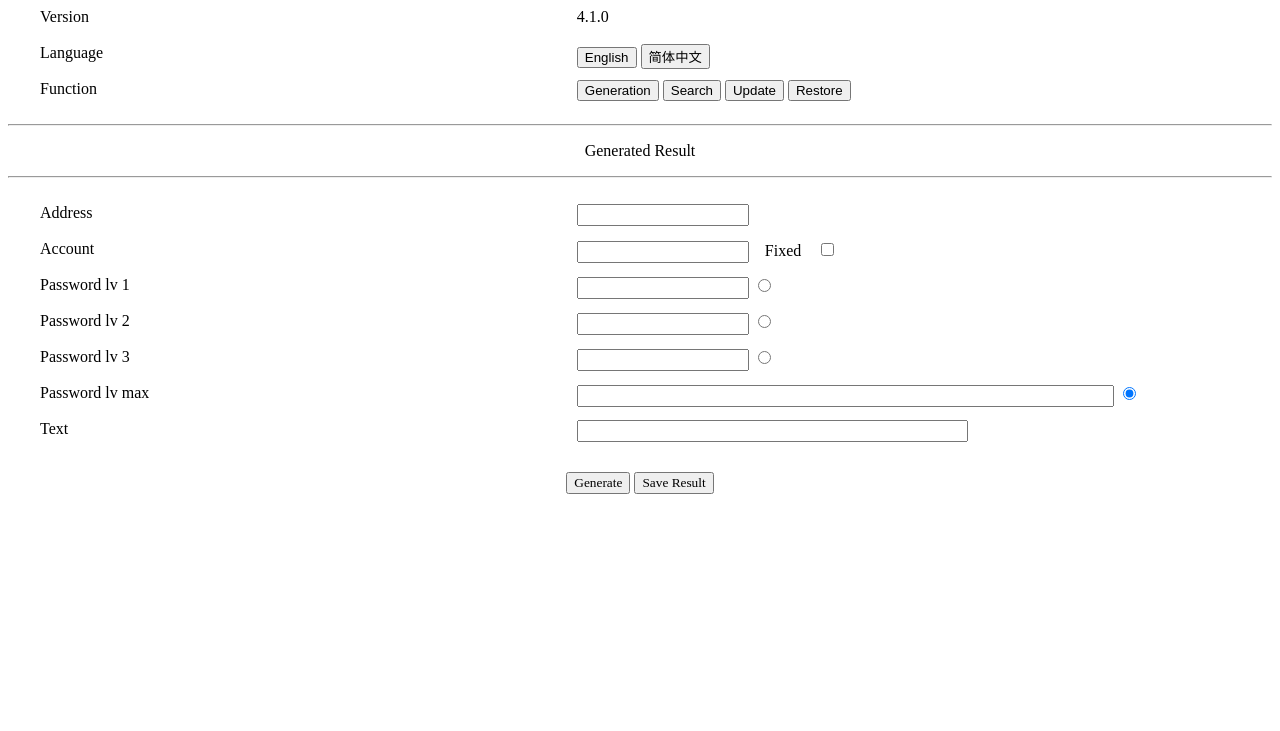
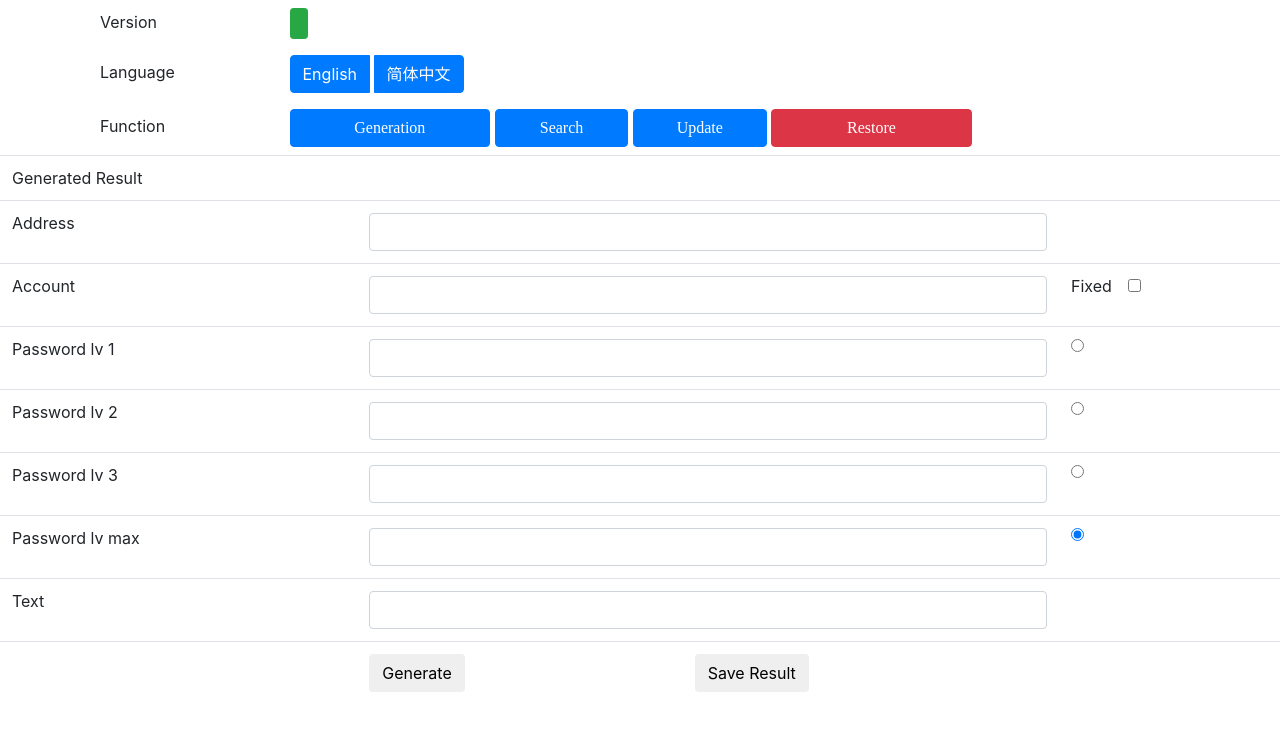
Before and after one commit to AnestLarry/AccountManagerWithFlask, a Python web app: template templates/index.html in a window 1280 px wide. Shown: the top 731 px of the page. Run offline with Jinja, Linux system fonts and the light colour scheme; the template is opened without the code that fills it, so the values that code supplies are empty; some libraries are stand-ins or nearby versions.

Commit message:
update templates for bootstrap

```diff
--- a/templates/base.html
+++ b/templates/base.html
@@ -7,17 +7,23 @@
     <script src='/static/js/vue.min.js'></script>
     <script src="/static/js/text.js"></script>
     <link href="/static/css/style.css" type="text/css" rel="stylesheet" />
+    <link href="/static/bootstrap/css/bootstrap.min.css" type="text/css" rel="stylesheet" />
+    <script src="/static/bootstrap/js/bootstrap.min.js"></script>
     <script>
         var vms = [];
+
         function getQueryVariable(variable) {
             var query = window.location.search.substring(1);
             var vars = query.split("&");
             for (var i = 0; i < vars.length; i++) {
                 var pair = vars[i].split("=");
-                if (pair[0] == variable) { return pair[1]; }
+                if (pair[0] == variable) {
+                    return pair[1];
+                }
             }
             return (false);
         }
+
         function changeLanguage(l) {
             switch (l) {
                 case "zh":
@@ -37,50 +43,53 @@
             language_dict = dict_en_us;
         }
     </script>
+    <style>
+        .baseBar {
+            width: 100%;
+            padding: 0.5em 0;
+        }
+
+        .baseBar div {
+            display: inline-block;
+        }
+    </style>
     {% block head %}{% endblock %}
 </head>
 
 <body onload="updatever()">
-    <div id="NavBody">
+    <div id="NavBody" class="container">
         {% raw %}
-        <div id="Version-nav">
-            <div id="Version-label" style="width:45%;float:left;">
-                &emsp;&emsp;{{ labels["Version"] }}
+        <div id="Version-nav" class="col-md-12 baseBar">
+            <div class="col-md-2">
+                {{ labels["Version"] }}
             </div>
-            <div id="Version-choice" style="width:45%;float:left;">
-                <span id="ver"></span>
+            <div class="col-md-4 col-md-offset-4">
+                <input type="button" id="ver" class="btn btn-sm btn-success">
             </div>
         </div>
-        <br><br>
-        <div id="language-nav">
-            <div id="language-label" style="width:45%;float:left;">
-                <div id="language-label" style="width:45%;float:left;">
-                    &emsp;&emsp;{{labels["Language"]}}
+        <div id="language-nav" class="col-md-12 baseBar">
+            <div class="col-md-2">
+                {{labels["Language"]}}
+            </div>
+            {% endraw %}
+            <div class="col-md-4 col-md-offset-4 btn-group btn-group-sm btn-toolbar" role="toolbar">
+                <div class="btn-group">
+                    <button onclick="changeLanguage('en')" class="btn btn-primary">English</button>
+                    <button onclick="changeLanguage('zh')" class="btn btn-primary">简体中文</button>
                 </div>
             </div>
-            {% endraw %}
-            <div id="language-choice" style="width:45%;float:left;">
-                <button onclick="changeLanguage('en')">English</button>&emsp;&emsp;<button
-                    onclick="changeLanguage('zh')">简体中文</button>
+        </div>
+        <div id="function-nav" class="col-md-12 baseBar">
+            <div class="col-md-2">
+                {% raw %} {{labels["Function"]}} {% endraw %}
+            </div>
+            <div id="function-choice" class="col-md-9 col-md-offset-2 btn-group btn-group-sm">
+                <a href="{{get_urls('index')}}"><button class="btn btn-primary col-md-3">{%raw%}{{labels["Generation"]}}{%endraw%}</button></a>
+                <a href="{{get_urls('search')}}"><button class="btn btn-primary col-md-2">{%raw%}{{labels["Search"]}}{%endraw%}</button></a>
+                <a href="{{get_urls('update')}}"><button class="btn btn-primary col-md-2">{%raw%}{{labels["Update"]}}{%endraw%}</button></a>
+                <a href="{{get_urls('Restore')}}"><button class="btn btn-danger col-md-3">{%raw%}{{labels["Restore"]}}{%endraw%}</button></a>
             </div>
         </div>
-        <br><br>
-        <div id="function-nav">
-            <div id="function-label" style="width:45%;float:left;">
-                {% raw %}
-                &emsp;&emsp;{{labels["Function"]}}
-                {% endraw %}
-            </div>
-            <div id="function-choice" style="width:45%;float:left;">
-                <a href="{{get_urls('index')}}">
-                    <button>{%raw%}{{labels["Generation"]}}{%endraw%}</button>
-                </a>&emsp;&emsp;
-                <a href="{{get_urls('search')}}"><button>{%raw%}{{labels["Search"]}}{%endraw%}</button></a>&emsp;&emsp;
-                <a href="{{get_urls('update')}}"><button>{%raw%}{{labels["Update"]}}{%endraw%}</button></a>&emsp;&emsp;
-                <a href="{{get_urls('Restore')}}"><button>{%raw%}{{labels["Restore"]}}{%endraw%}</button></a>
-            </div>
-        </div>
-        <br><br>
     </div>
 
     <script>
--- a/templates/index.html
+++ b/templates/index.html
@@ -52,64 +52,52 @@
 {% block body %}
 {% raw %}
 <div id="IndexBody">
-    <div id="Generated_Result-div">
-        <hr>
-        <p align="center">{{ labels["Generated Result"] }} </p>
-        <hr><br>
-        <div id="Generate-label-Address" style="width:45%;float:left;">
-            &emsp;&emsp;{{ labels["Address"] }}
-        </div>
-        <div id="Generate-input-Address" style="width:45%;float:left;">
-            <input id="Address" />
-        </div>
-        <br><br>
-        <div id="Generated_Result-label-Account" style="width:45%;float:left;">
-            &emsp;&emsp;{{ labels["Account"] }}
-        </div>
-        <div id="Generated_Result-input-Account" style="width:45%;float:left;">
-            <input id="Result_Account" />&emsp;{{ labels["Fixed"] }}&emsp;<input type='checkbox' id="Account_Key" />
-        </div>
-        <br><br>
-        <div id="Generated_Result-label-Password_lv1" style="width:45%;float:left;">
-            &emsp;&emsp;{{ labels["Password"] }} lv 1
-        </div>
-        <div id="Generated_Result-input-Password_lv1" style="width:45%;float:left;">
-            <input id="pw1" />&emsp;<input type="radio" name="Password_Saveitem" value="1">
-        </div>
-        <br><br>
-        <div id="Generated_Result-label-Password_lv2" style="width:45%;float:left;">
-            &emsp;&emsp;{{ labels["Password"] }} lv 2
-        </div>
-        <div id="Generated_Result-input-Password_lv2" style="width:45%;float:left;">
-            <input id="pw2" />&emsp;<input type="radio" name="Password_Saveitem" value="2">
-        </div>
-        <br><br>
-        <div id="Generated_Result-label-Password_lv3" style="width:45%;float:left;">
-            &emsp;&emsp;{{ labels["Password"] }} lv 3
-        </div>
-        <div id="Generated_Result-input-Password_lv3" style="width:45%;float:left;">
-            <input id="pw3" />&emsp;<input type="radio" name="Password_Saveitem" value="3">
-        </div>
-        <br><br>
-        <div id="Generated_Result-label-Password_lvmax" style="width:45%;float:left;">
-            &emsp;&emsp;{{ labels["Password"] }} lv max
-        </div>
-        <div id="Generated_Result-input-Password_lvmax" style="width:45%;float:left;">
-            <input id="pwmax" size="70" />&emsp;<input type="radio" name="Password_Saveitem" value="max" checked>
-        </div>
-        <br><br>
-        <div id="Generated_Result-label-text" style="width:45%;float:left;">
-            &emsp;&emsp;{{ labels["Text"] }}
-        </div>
-        <div id="Generated_Result-input-text" style="width:45%;float:left;">
-            <input id="text" size="50" />
-        </div>
-        <br><br>
-        <p align="center">
-            <input type="button" id='Generate' :value="labels['Generate']" />&emsp;&emsp;
-            <input type="button" id='Save' :value="labels['Save Result']" />
-        </p>
-    </div>
+    <table class="table table-condensed">
+        <tr>
+            <td colspan=4>{{ labels["Generated Result"] }}</td>
+        </tr>
+        <tr>
+            <td><label for="Address">{{ labels["Address"] }}</label></td>
+            <td colspan=2><input id="Address" class="form-control" /></td>
+            <td></td>
+        </tr>
+        <tr>
+            <td><label for="Result_Account">{{ labels["Account"] }}</label></td>
+            <td colspan=2><input id="Result_Account" class="form-control" /></td>
+            <td>{{ labels["Fixed"] }}&emsp;<input type='checkbox' id="Account_Key" class="btn-md" /></td>
+        </tr>
+        <tr>
+            <td><label for="pw1">{{ labels["Password"] }} lv 1</label></td>
+            <td colspan=2><input id="pw1" class="form-control" /></td>
+            <td><input type="radio" name="Password_Saveitem" value="1" class="btn-md"></td>
+        </tr>
+        <tr>
+            <td><label for="pw2">{{ labels["Password"] }} lv 2</label></td>
+            <td colspan=2><input id="pw2" class="form-control" /></td>
+            <td><input type="radio" name="Password_Saveitem" value="2" class="btn-md"></td>
+        </tr>
+        <tr>
+            <td><label for="pw3">{{ labels["Password"] }} lv 3</label></td>
+            <td colspan=2><input id="pw3" class="form-control" /></td>
+            <td><input type="radio" name="Password_Saveitem" value="3" class="btn-md"></td>
+        </tr>
+        <tr>
+            <td><label for="pwmax">{{ labels["Password"] }} lv max</label></td>
+            <td colspan=2><input id="pwmax" class="form-control" /></td>
+            <td><input type="radio" name="Password_Saveitem" value="max" class="btn-md" checked></td>
+        </tr>
+        <tr>
+            <td><label for="text">{{ labels["Text"] }}</label></td>
+            <td colspan=2><input id="text" class="form-control" /></td>
+            <td></td>
+        </tr>
+        <tr>
+            <td></td>
+            <td><input type="button" id='Generate' :value="labels['Generate']" class="btn btn-md" /></td>
+            <td><input type="button" id='Save' :value="labels['Save Result']" class="btn btn-md" /></td>
+            <td></td>
+        </tr>
+    </table>
 </div>
 {% endraw %}
 <script>
```
Also changed, not shown: templates/Restore.html (+22 -21 lines), templates/search.html (+53 -63 lines), templates/update_page.html (+23 -25 lines).
